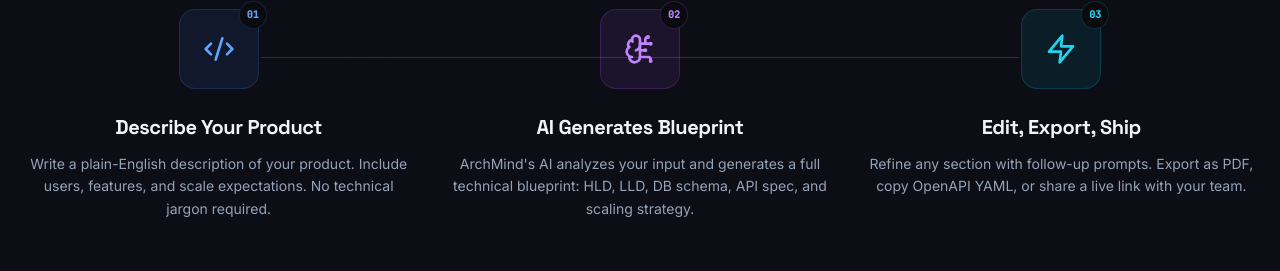
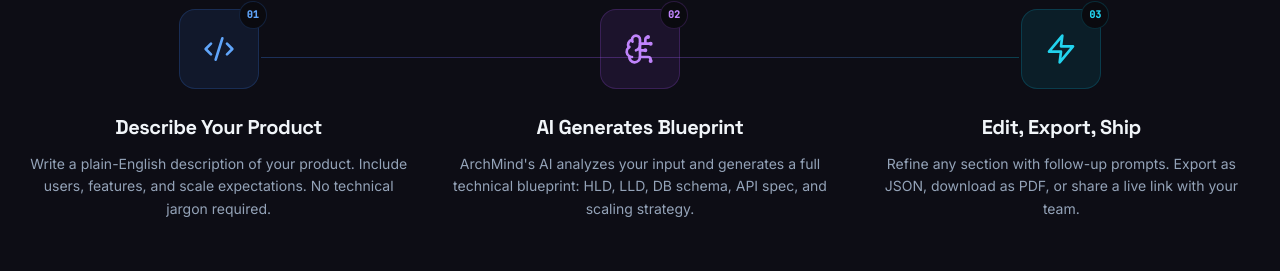
Before and after one commit to Ankii04/Ai-hld-maker, a React (Vite) app in the folder frontend/: page / in a window 1280 px wide. Shown: the part 1919-2190 px from the top of the page. Built offline with nearby package versions, Linux system fonts and the light colour scheme; no server answers.

Commit message:
Excision of OpenAPI YAML reference from Step 3 on Landing page

```diff
--- a/frontend/src/pages/Landing.jsx
+++ b/frontend/src/pages/Landing.jsx
@@ -388,7 +388,7 @@ const steps = [
     num: '03',
     icon: Zap,
     title: 'Edit, Export, Ship',
-    desc: 'Refine any section with follow-up prompts. Export as PDF, copy OpenAPI YAML, or share a live link with your team.',
+    desc: 'Refine any section with follow-up prompts. Export as JSON, download as PDF, or share a live link with your team.',
     color: 'cyan',
   },
 ]
```
